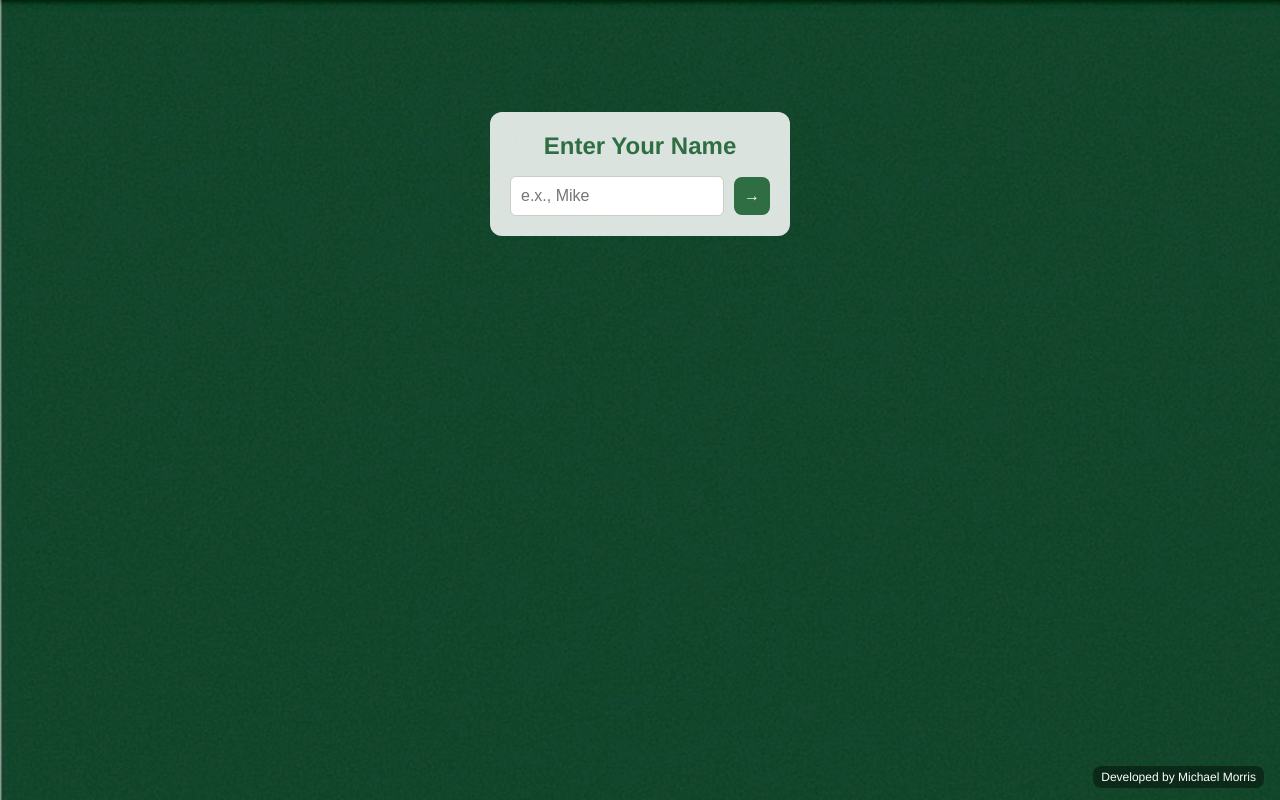
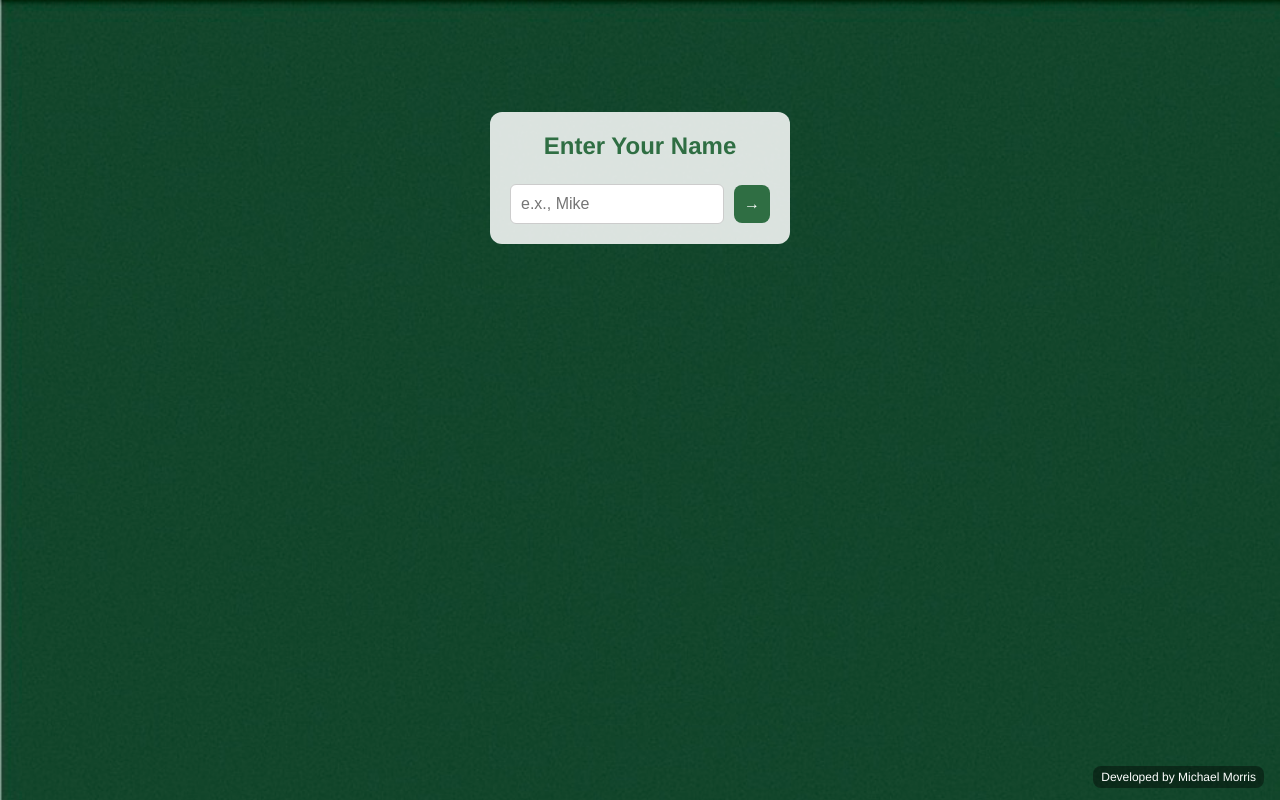
Before and after one commit to morris-io/live-scorecard, a React (Create React App) app in the folder client/: page / in a window 1280 px wide. Built offline with nearby package versions, Linux system fonts and the light colour scheme; no server answers; a web font is replaced by a local one.

Commit message:
iframe spacing ig

```diff
--- a/client/src/pages/CreateUser.js
+++ b/client/src/pages/CreateUser.js
@@ -79,7 +79,7 @@ export default function CreateUser({ setUser, groupFromURL, setGroup }) {
             display: "flex",
             alignItems: "center",
             gap: "10px",
-            marginTop: 16
+            marginTop: 24  // increased spacing here
           }}
         >
           <input
```
